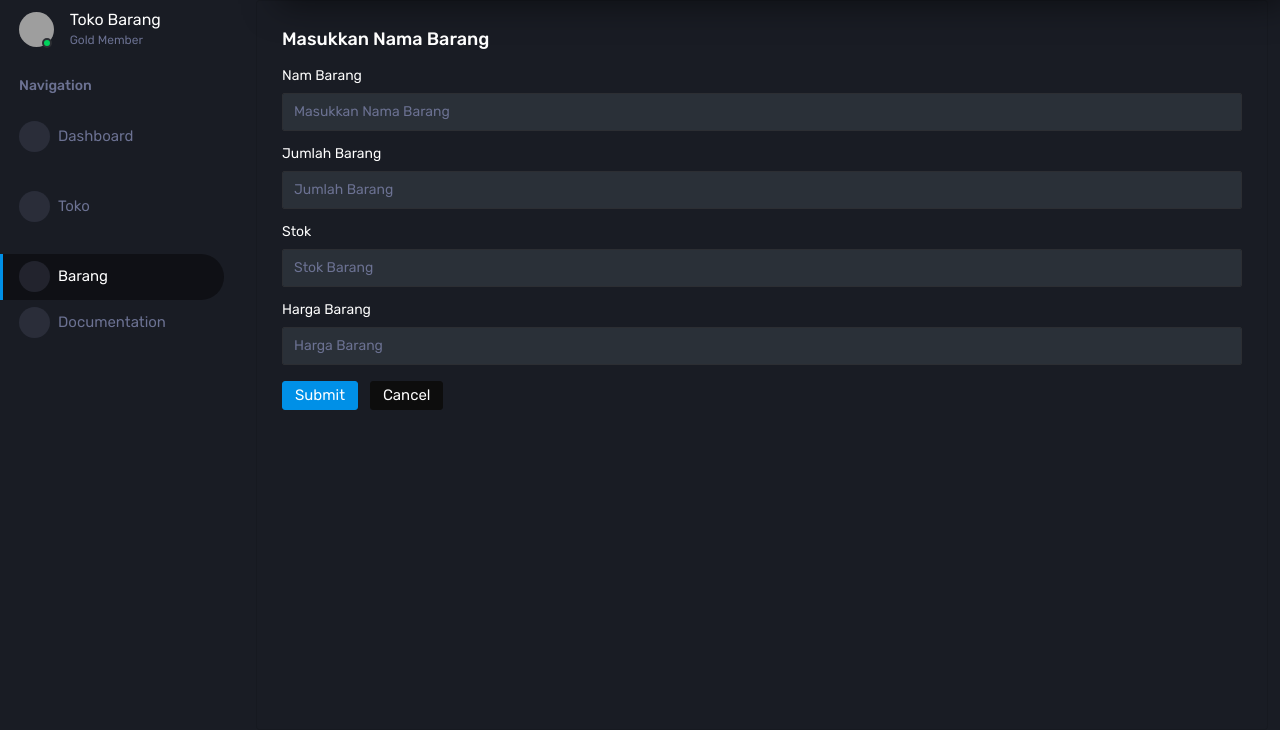
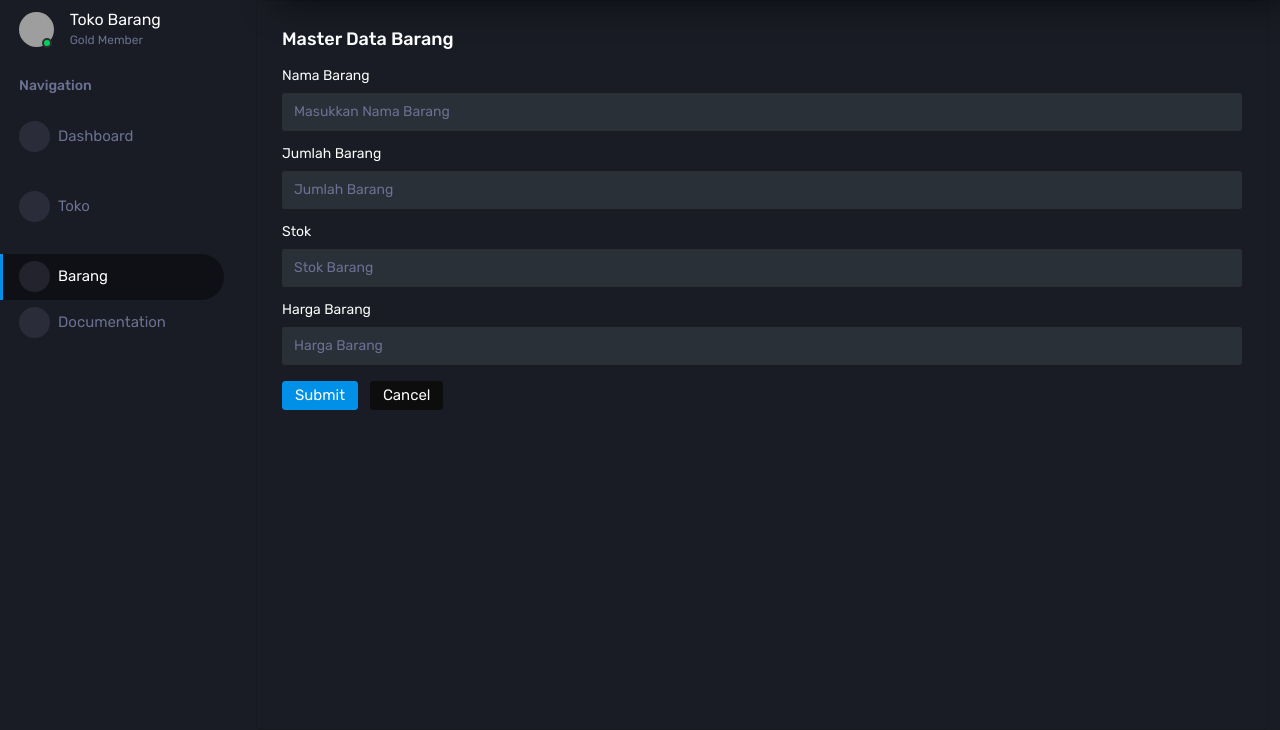
Before and after one commit to Alexian13/Alaska-Project, a CodeIgniter app: page /database/barang/Barang_controller/getViewBarang in a window 1280 px wide. Shown: the part 70-800 px from the top of the page. Run offline with CodeIgniter, Linux system fonts and the light colour scheme; some web fonts are replaced; grey boxes are pictures that could not be loaded.

Commit message:
tampilan

```diff
--- a/mazer-ratatotok/application/views/barang/v_barang.php
+++ b/mazer-ratatotok/application/views/barang/v_barang.php
@@ -1,10 +1,10 @@
 <div class="col-12 grid-margin stretch-card">
   <div class="card">
     <div class="card-body">
-      <h4 class="card-title"> Masukkan Nama Barang</h4>
+      <h4 class="card-title"> Master Data Barang</h4>
       <form class="forms-sample">
         <div class="form-group">
-          <label for="exampleInputName1">Nam Barang</label>
+          <label for="exampleInputName1">Nama Barang</label>
           <input type="text" class="form-control" id="exampleInputName1" placeholder="Masukkan Nama Barang">
         </div>
         <div class="form-group">
```
